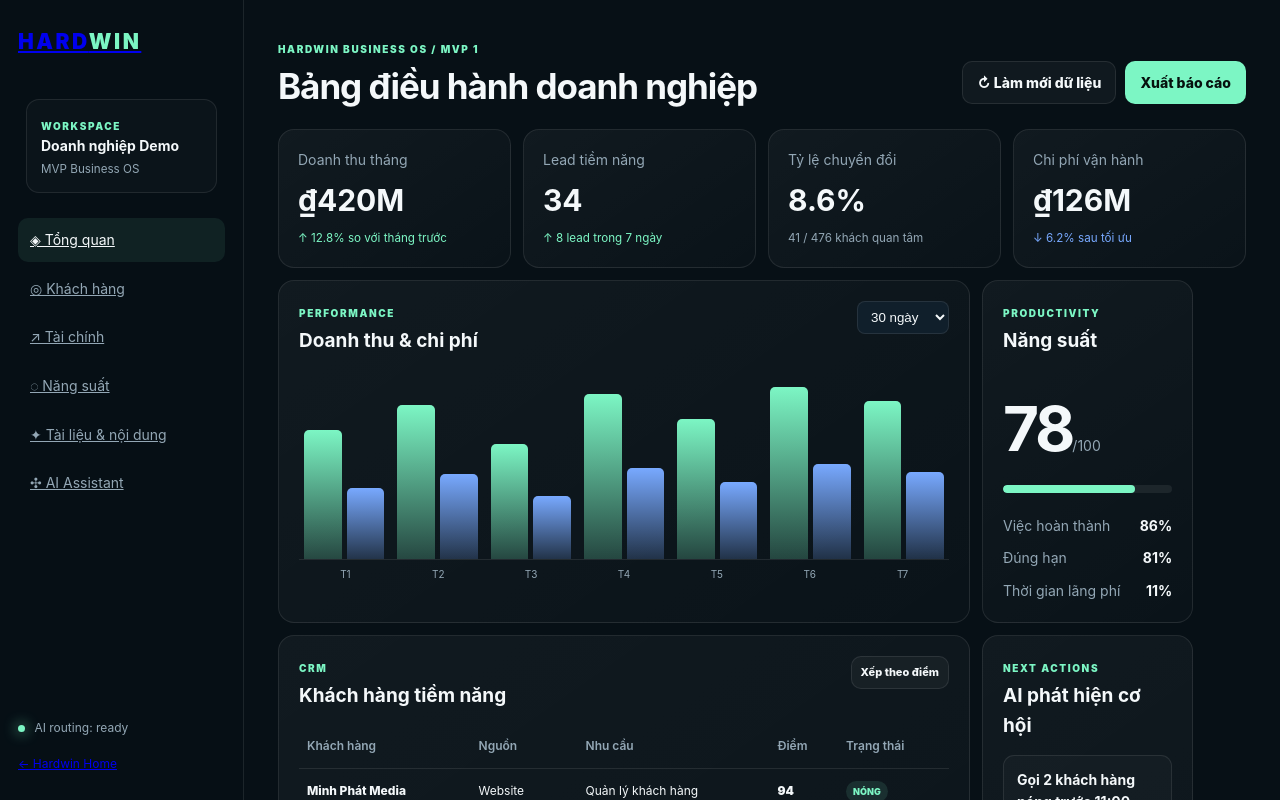
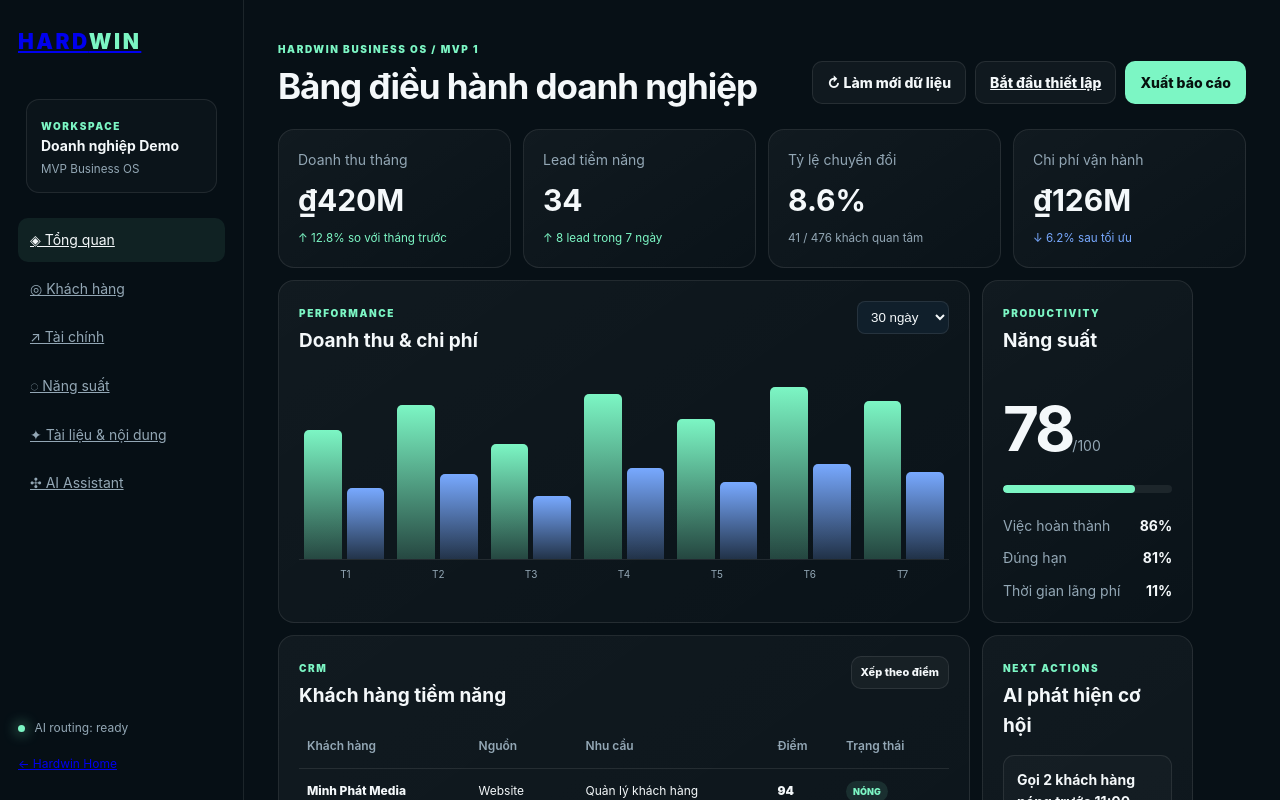
Before and after one commit to lethithuong902-create/hardwin, a website: page business.html in a window 1280 px wide. Shown: the top 800 px of the page. Drawn offline with Linux system fonts and the light colour scheme.

Commit message:
Add onboarding link to Business OS

```diff
--- a/business.html
+++ b/business.html
@@ -37,7 +37,7 @@
           <h1>Bảng điều hành doanh nghiệp</h1>
         </div>
         <div class="top-actions">
-          <button class="ghost-button" id="refreshBtn">↻ Làm mới dữ liệu</button>
+          <button class="ghost-button" id="refreshBtn">↻ Làm mới dữ liệu</button><a class="ghost-button" href="onboarding.html">Bắt đầu thiết lập</a>
           <button class="primary-button" id="exportBtn">Xuất báo cáo</button>
         </div>
       </header>
```
